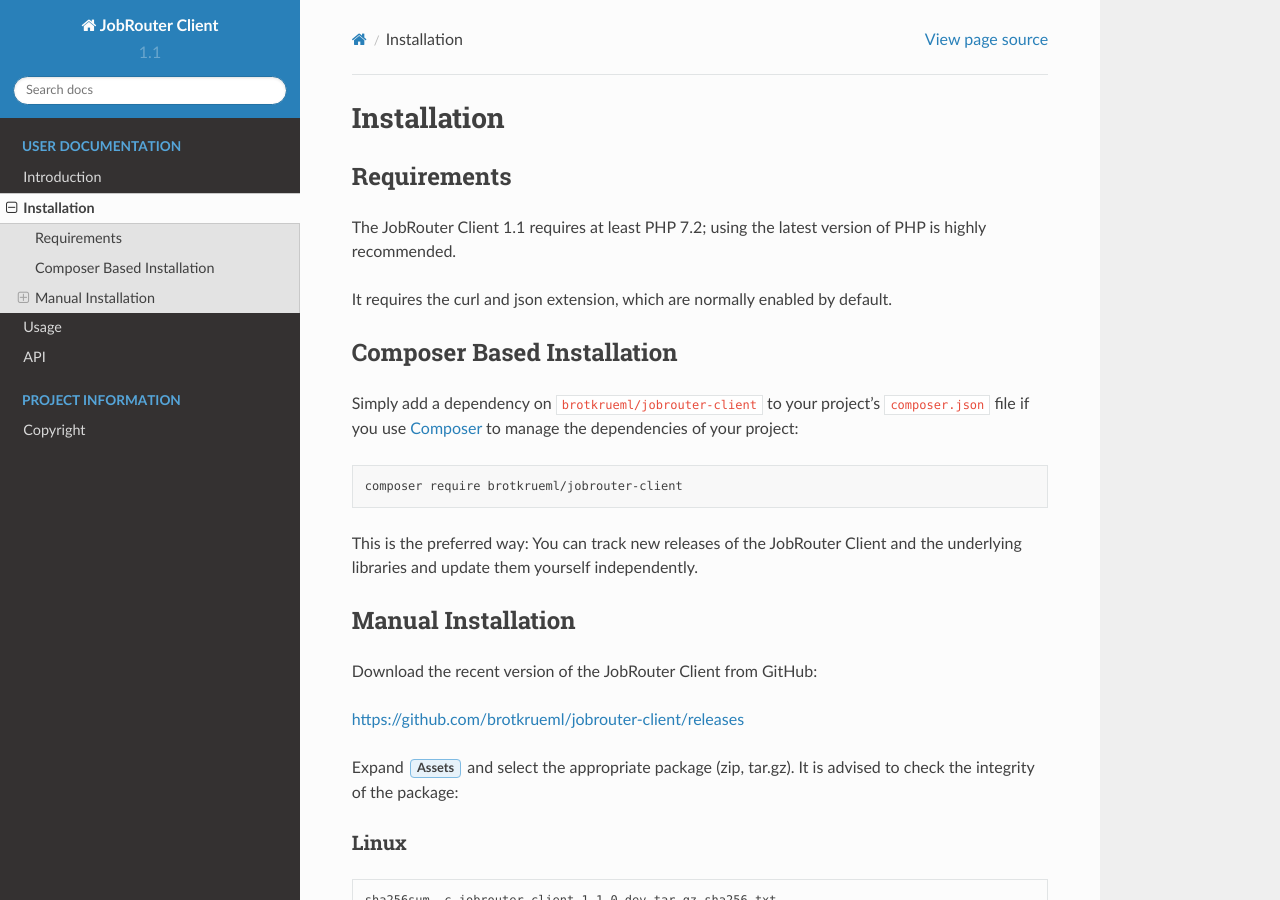
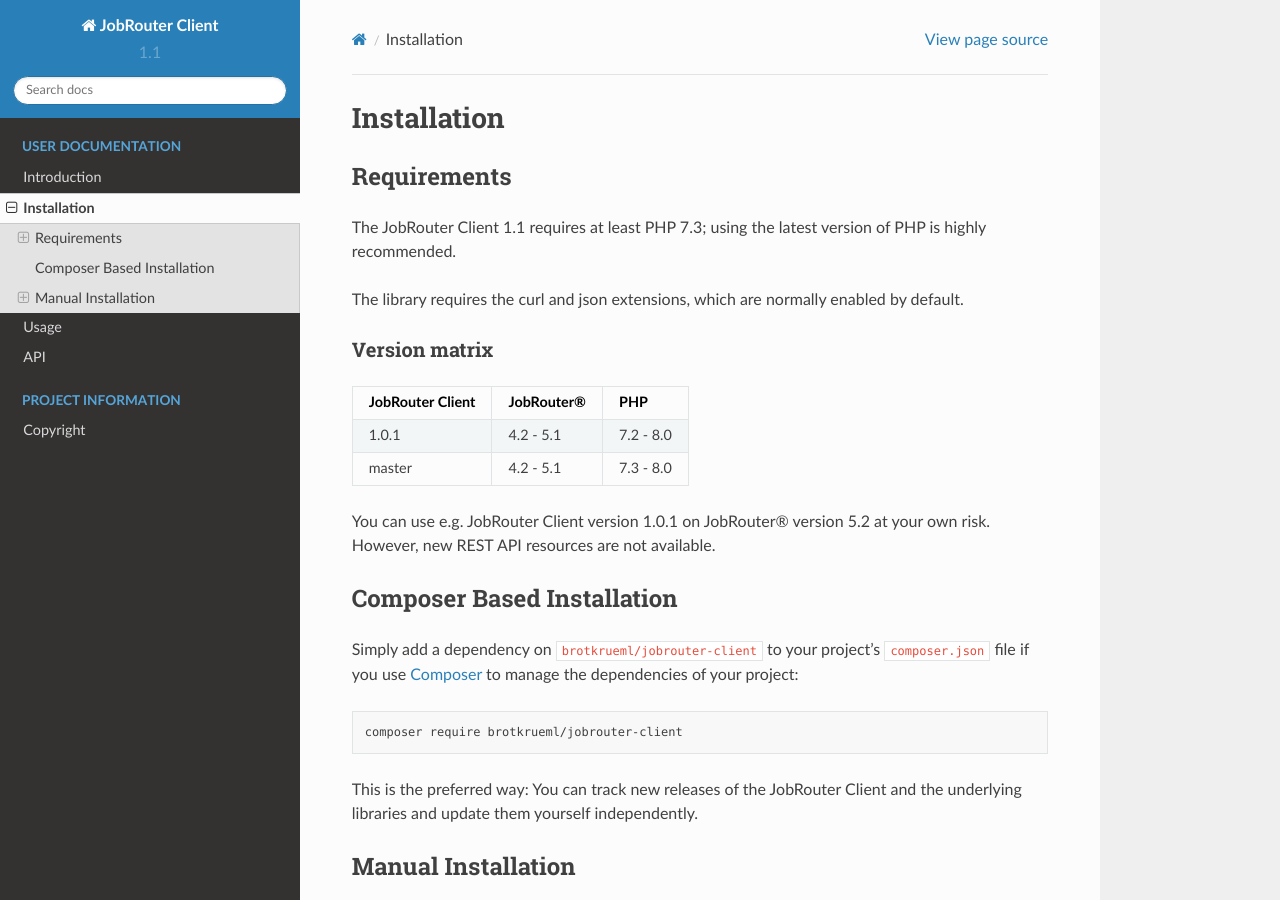
Before and after one commit to jobrouter/php-rest-client, a Sphinx documentation site: the page built from docs/installation.rst, in a window 1280 px wide and 900 px high. Built offline with Sphinx 7.4.7 and the Read the Docs theme 2.0.0, drawn with Linux system fonts in a browser that asks for light colours.

```diff
--- a/docs/installation.rst
+++ b/docs/installation.rst
@@ -14,10 +14,25 @@ Installation
 Requirements
 ============
 
-The JobRouter Client |version| requires at least PHP 7.2; using the latest
+The JobRouter Client |version| requires at least PHP 7.3; using the latest
 version of PHP is highly recommended.
 
-It requires the curl and json extension, which are normally enabled by default.
+The library requires the curl and json extensions, which are normally enabled
+by default.
+
+Version matrix
+--------------
+
+================ ========== =========
+JobRouter Client JobRouter® PHP
+================ ========== =========
+1.0.1            4.2 - 5.1  7.2 - 8.0
+---------------- ---------- ---------
+master           4.2 - 5.1  7.3 - 8.0
+================ ========== =========
+
+You can use e.g. JobRouter Client version 1.0.1 on JobRouter® version 5.2 at
+your own risk. However, new REST API resources are not available.
 
 
 .. _installation.composer:
```
Also changed, not shown: CHANGELOG.md (+3 -0 lines), composer.json (+4 -4 lines), 1 other file.
